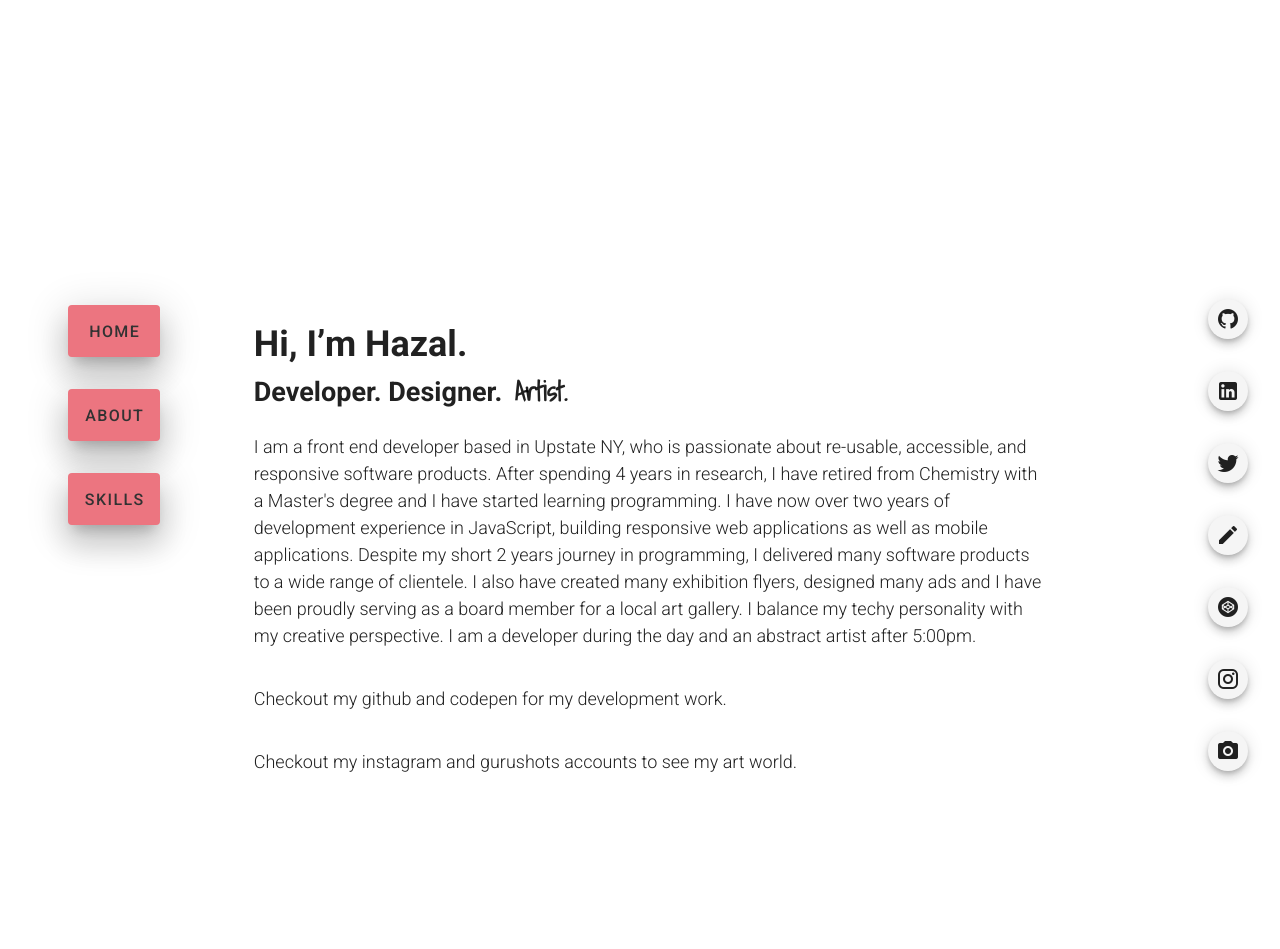
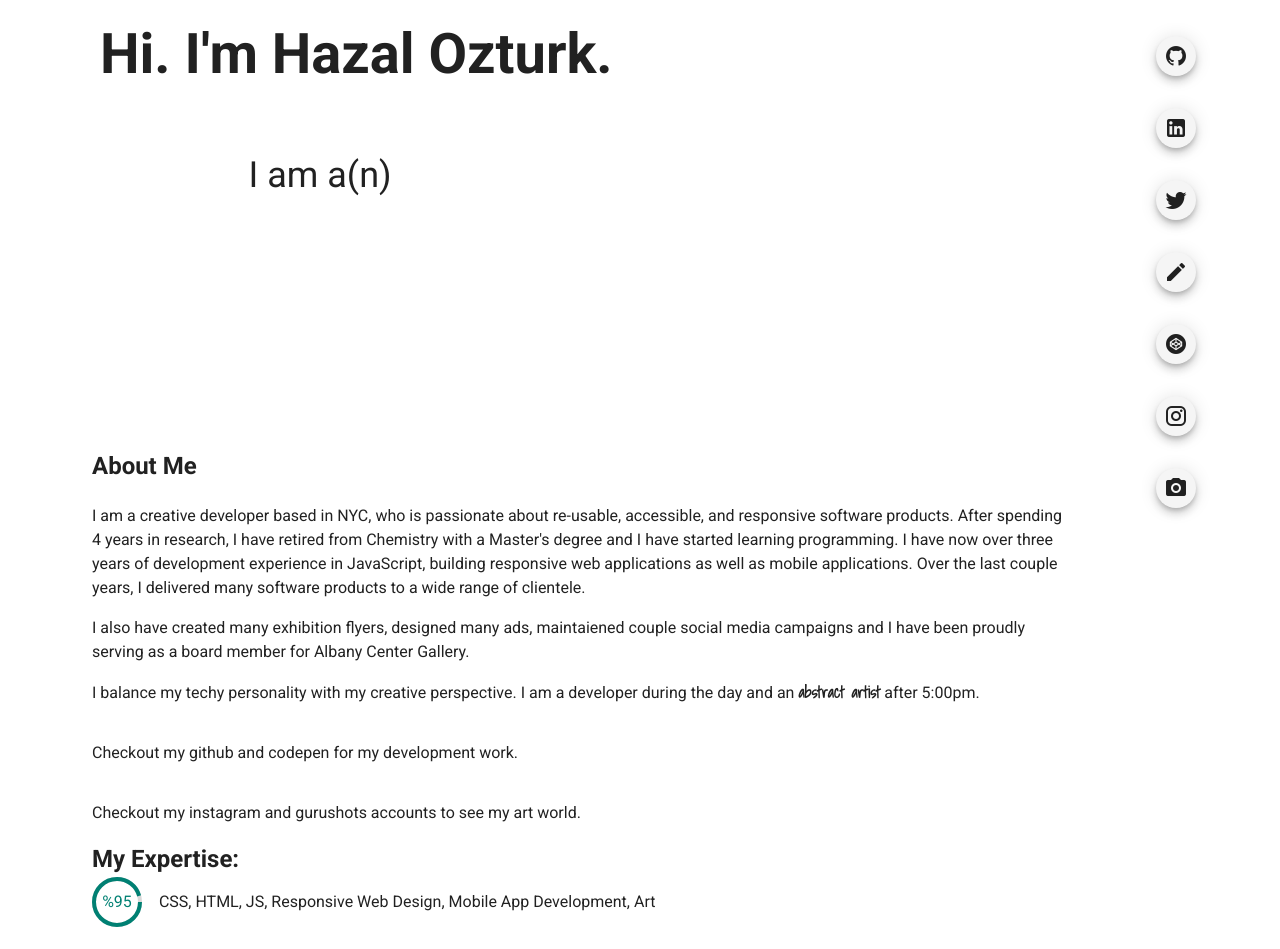
Before and after one commit to hazalozturk/hazalozturk, a Vue app: page /about in a window 1280 px wide. Shown: the top 949 px of the page. Before the commit the page ends 807 px from the top, so only its background shows below. Built offline with nearby package versions, Linux system fonts and the light colour scheme.

Commit message:
Change the layout to have only one landing page

```diff
--- a/src/App.vue
+++ b/src/App.vue
@@ -1,19 +1,21 @@
 <template>
   <v-app>
     <v-main>
-      <router-view></router-view>
+      <home-page />
     </v-main>
   </v-app>
 </template>
 
 <script>
+import HomePage from "./components/homePage.vue";
 
 export default {
   name: "App",
   components: {
+    HomePage,
   },
   data: () => ({
     //
-  })
+  }),
 };
 </script>
--- /dev/null
+++ b/src/assets/styles/app.css
@@ -0,0 +1,94 @@
+@import url("https://fonts.googleapis.com/css?family=Roboto:700");
+
+body {
+    margin: 0px;
+    font-family: "Roboto";
+    text-align: center;
+    color: #2b2b2b;
+}
+
+#rotate-container {
+    font-size: 36px;
+    position: absolute;
+    width: 100%;
+    right: 25%;
+    display: block;
+}
+
+#rotate-wrapper {
+    height: 60px;
+    overflow: hidden;
+    text-transform: uppercase;
+}
+
+#rotate-wrapper > div > div {
+    color: #2b2b2b;
+    padding: 4px 15px;
+    height: 55px;
+    margin-bottom: 40px;
+    display: inline-block;
+}
+
+#rotate-wrapper div:first-child {
+    animation: show 5s linear infinite;
+}
+
+#rotate-wrapper div div {
+    background: #4c998e;
+}
+#rotate-wrapper div:first-child div {
+    background: #f4ac79;
+}
+#rotate-wrapper div:last-child div {
+    background: #ec7580;
+}
+
+@keyframes show {
+    0% {
+        margin-top: -270px;
+    }
+    5% {
+        margin-top: -180px;
+    }
+    33% {
+        margin-top: -180px;
+    }
+    38% {
+        margin-top: -90px;
+    }
+    66% {
+        margin-top: -90px;
+    }
+    71% {
+        margin-top: 0px;
+    }
+    99.99% {
+        margin-top: 0px;
+    }
+    100% {
+        margin-top: -270px;
+    }
+}
+
+.name-title {
+    font-size: 56px;
+    font-weight: bold;
+    width: 100%;
+    display: block;
+    z-index: 1;
+}
+
+.artist {
+    font-family: "Shadows Into Light", cursive;
+}
+
+@media only screen and (max-width: 815px) {
+    .name-title {
+        font-size: 36px;
+    }
+}
+
+.foo {
+    background-color: white;
+    border-radius: 50px;
+}
--- a/src/components/aboutPage.vue
+++ /dev/null
@@ -1,52 +0,0 @@
-<template>
-  <v-container fluid pt-0>
-    <v-layout row>
-      <v-flex xs10>
-        <v-layout row>
-          <v-flex xs10 mx-9 pl-sm-5>
-            <v-img
-              :src="require('../assets/name.png?lazy')"
-              class="float-left name-image"
-              contain
-              width="650"
-              alt="Hazal Ozturk name with a irregular shaped background"
-            ></v-img>
-          </v-flex>
-        </v-layout>
-
-        <v-layout row>
-          <v-flex xs5 sm2 md2 pl-9>
-            <sidebarMenu />
-          </v-flex>
-          <aboutInfo></aboutInfo>
-        </v-layout>
-      </v-flex>
-
-      <v-flex xs2 align-self-sm-end class="social-link-list"
-        ><socialLink
-      /></v-flex>
-    </v-layout>
-  </v-container>
-</template>
-
-<script>
-import socialLink from "./socialLink";
-import sidebarMenu from "./sidebarMenu";
-import aboutInfo from "../helpers/aboutInfo";
-
-export default {
-  name: "AboutPage",
-  components: {
-    socialLink,
-    sidebarMenu,
-    aboutInfo,
-  },
-  data: () => ({}),
-};
-</script>
-
-<style>
-.artist {
-  font-family: "Shadows Into Light", cursive;
-}
-</style>
--- a/src/components/homePage.vue
+++ b/src/components/homePage.vue
@@ -1,38 +1,41 @@
 <template>
-  <v-container fluid pt-0>
-    <v-layout row>
-      <v-flex xs10>
-        <v-layout row>
-          <v-flex xs10 mx-9 pl-sm-5>
-            <v-img
-              :src="require('../assets/name.png?lazy')"
-              class="float-left name-image"
-              contain
-              width="650"
-              alt="Hazal Ozturk name with a irregular shaped background"
-            ></v-img>
-          </v-flex>
-        </v-layout>
-
-        <v-layout row>
-          <v-flex xs5 sm2 md2 pl-9>
-            <sidebarMenu />
-          </v-flex>
-
-          <v-flex xs12 sm10 md10>
+  <v-container fluid>
+    <v-row class="px-10">
+      <v-col cols="10">
+        <v-row>
+          <v-col cols="10" class="name-title text-left ml-12">
+            Hi. I'm Hazal Ozturk.
+          </v-col>
+        </v-row>
+        <v-row class="mt-10">
+          <v-col cols="4">
+            <div id="rotate-container">
+              I am a(n)
+              <div id="rotate-wrapper">
+                <div><div class="artist">Artist.</div></div>
+                <div><div>UI Designer.</div></div>
+                <div><div>Front End Developer.</div></div>
+              </div>
+            </div>
+          </v-col>
+          <v-col cols="8">
             <v-img
               :src="require('../assets/art-dev-design.png?lazy')"
-              class="float-right"
               contain
               height="300"
               alt="female illustration"
             ></v-img>
-          </v-flex>
-        </v-layout>
-      </v-flex>
-
-      <v-flex xs2 align-self-sm-end class="social-link-list"><socialLink /></v-flex>
-    </v-layout>
+          </v-col>
+        </v-row>
+        <v-col cols="12" class="text-left ml-10">
+          <aboutInfo />
+        </v-col>
+        <v-col cols="12" class="text-left ml-10">
+          <skills-info />
+        </v-col>
+      </v-col>
+      <v-col class="social-link-list" cols="2"><socialLink /></v-col>
+    </v-row>
   </v-container>
 </template>
 
@@ -46,16 +49,18 @@
 
 <script>
 import socialLink from "./socialLink";
-import sidebarMenu from "./sidebarMenu";
+import aboutInfo from "../helpers/aboutInfo";
+import skillsInfo from "../helpers/skillsInfo";
 
 export default {
   name: "homePage",
   components: {
     socialLink,
-    sidebarMenu
+    aboutInfo,
+    skillsInfo,
   },
   data: () => ({
     //
-  })
+  }),
 };
 </script>
--- a/src/components/sidebarMenu.vue
+++ /dev/null
@@ -1,55 +0,0 @@
-<template>
-  <v-list flat color="transparent" max-width="150px">
-    <v-list-item-group>
-      <v-list-item color="transparent" v-for="(sub, i) in menu" :key="i">
-        <v-list-item-icon>
-          <router-link :to="sub.href">
-            <v-btn
-              dark
-              color="#EC7580"
-              class="subheading mx-3 px-3 button-text"
-              target="_blank"
-              elevation="20"
-              x-large
-            >
-              {{ sub.title }}
-            </v-btn>
-          </router-link>
-        </v-list-item-icon>
-        <v-list-item-action-text></v-list-item-action-text>
-      </v-list-item>
-    </v-list-item-group>
-  </v-list>
-</template>
-
-<style>
-div a {
-  text-decoration: none;
-}
-</style>
-<script>
-export default {
-  name: "sidebarMenu",
-  data: () => ({
-    menu: [
-      {
-        title: "Home",
-        href: "/",
-      },
-      {
-        title: "About",
-        href: "/about",
-      },
-      {
-        title: "Skills",
-        href: "/skills",
-      },
-    ],
-  }),
-};
-</script>
-<style>
-.button-text{
-  color: #323232 !important
-}
-</style>
--- a/src/components/skillsPage.vue
+++ /dev/null
@@ -1,51 +0,0 @@
-<template>
-  <v-container fluid pt-0>
-    <v-layout row>
-      <v-flex xs10>
-        <v-layout row>
-          <v-flex xs10 mx-9 pl-sm-5>
-            <v-img
-              :src="require('../assets/name.png?lazy')"
-              class="float-left name-image"
-              contain
-              width="650"
-              alt="Hazal Ozturk name with a irregular shaped background"
-            ></v-img>
-          </v-flex>
-        </v-layout>
-
-        <v-layout row>
-          <v-flex xs5 sm2 md2 pl-9>
-            <sidebarMenu />
-          </v-flex>
-
-          <v-flex xs12 sm10 md10 pr-9>
-            <v-layout row justify-center>
-              <skillsInfo></skillsInfo>
-            </v-layout>
-          </v-flex>
-        </v-layout>
-      </v-flex>
-
-      <v-flex xs2 align-self-sm-end class="social-link-list"
-        ><socialLink
-      /></v-flex>
-    </v-layout>
-  </v-container>
-</template>
-
-<script>
-import socialLink from "./socialLink";
-import sidebarMenu from "./sidebarMenu";
-import skillsInfo from "../helpers/skillsInfo";
-
-export default {
-  name: "SkillsPage",
-  components: {
-    socialLink,
-    sidebarMenu,
-    skillsInfo,
-  },
-  data: () => ({}),
-};
-</script>
--- a/src/helpers/aboutInfo.vue
+++ b/src/helpers/aboutInfo.vue
@@ -1,28 +1,35 @@
 <template>
-  <v-flex xs12 sm10 md10 pl-15 pr-9 pt-5>
-    <blockquote class="blockquote">
-      <h1>Hi, I’m Hazal.</h1>
-      <h2>Developer. Designer.<span class="artist"> Artist.</span></h2>
+  <v-row>
+    <blockquote>
+      <h2>About Me</h2>
       <p class="pt-5">
-        I am a front end developer based in Upstate NY, who is passionate about
+        I am a creative developer based in NYC, who is passionate about
         re-usable, accessible, and responsive software products. After spending
-        4 years in research, I have retired from Chemistry with a Master's degree and
-        I have started learning programming. I have now over two years of
-        development experience in JavaScript, building responsive web applications
-        as well as mobile applications. Despite my short 2 years journey in programming,
+        4 years in research, I have retired from Chemistry with a Master's
+        degree and I have started learning programming. I have now over three
+        years of development experience in JavaScript, building responsive web
+        applications as well as mobile applications. Over the last couple years,
         I delivered many software products to a wide range of clientele.
-        I also have created many exhibition flyers, designed many ads and I have been proudly serving
-        as a board member for a local art gallery. I balance my techy personality with my creative
-        perspective. I am a developer during the day and an abstract artist after 5:00pm.
+      </p>
+      <p>
+        I also have created many exhibition flyers, designed many ads,
+        maintaiened couple social media campaigns and I have been proudly
+        serving as a board member for Albany Center Gallery.
+      </p>
+      <p>
+        I balance my techy personality with my creative perspective. I am a
+        developer during the day and an
+        <span class="artist font-weight-bold">abstract artist</span> after
+        5:00pm.
       </p>
       <p class="pt-5">
         Checkout my github and codepen for my development work.
       </p>
-       <p class="pt-5">
+      <p class="pt-5">
         Checkout my instagram and gurushots accounts to see my art world.
       </p>
     </blockquote>
-  </v-flex>
+  </v-row>
 </template>
 
 <script>
--- a/src/helpers/skillsInfo.vue
+++ b/src/helpers/skillsInfo.vue
@@ -1,20 +1,21 @@
 <template>
-  <v-flex xs12 sm10 md10 pl-15 pr-9 pt-5>
-    <blockquote class="blockquote">
-      <h1>My Expertise:</h1>
+  <v-row>
+    <blockquote>
+      <h2>My Expertise:</h2>
       <v-row align="center" v-for="(skill, index) in skills" :key="index">
-        <v-col lg="1" md="2" sm="3"
+        <v-col cols="1"
           ><v-progress-circular
+            class="foo"
             :size="50"
             :value="skill.percent"
             :color="skill.color"
             >%{{ skill.percent }}</v-progress-circular
           ></v-col
         >
-        <v-col lg="11" md="10" sm="9">{{ skill.title }}</v-col>
+        <v-col cols="11" class="pl-7">{{ skill.title }}</v-col>
       </v-row>
     </blockquote>
-  </v-flex>
+  </v-row>
 </template>
 
 <script>
@@ -23,23 +24,24 @@ export default {
   data: () => ({
     skills: [
       {
-        title: "CSS, HTML, JS, Responsive Web Design, Mobile App Development",
-        color: "#095c43",
+        title:
+          "CSS, HTML, JS, Responsive Web Design, Mobile App Development, Art",
+        color: "#008073",
         percent: 95,
       },
       {
-        title: "Git, NodeJS, Webpack, React, React Native, Vue, Wordpress, Figma",
-        color: "#8a390d",
+        title: "Git, Webpack, React, React Native, Vue, Figma",
+        color: "#9C27B0",
         percent: 75,
       },
       {
-        title: "Docker, Laravel, Sentry, Github Actions, UI/UX Design",
-        color: "#375d87",
+        title: "Sentry, Github Actions, NodeJS, UI/UX Design, Adobe Suite",
+        color: "#0D47A1",
         percent: 35,
       },
       {
-        title: "Animejs, SVG Animations",
-        color: "#5c626d",
+        title: "Animejs, SVG Animations, cypress",
+        color: "#2E7D32",
         percent: 15,
       },
     ],
--- a/src/main.js
+++ b/src/main.js
@@ -3,33 +3,17 @@ import App from './App.vue'
 import vuetify from './plugins/vuetify';
 import * as Sentry from '@sentry/browser';
 import * as Integrations from '@sentry/integrations';
-import VueRouter from 'vue-router';
-const aboutPage = () => import('@/components/aboutPage');
-const skillsPage = () => import('@/components/skillsPage');
-const homePage = () => import('@/components/homePage');
 
+require('@/assets/styles/app.css')
 
 Vue.config.productionTip = false
-Vue.use(VueRouter)
-
-const routes = [
-  { path: '/', component: homePage },
-  { path: '/about', component: aboutPage },
-  { path: '/skills', component: skillsPage }
-];
-
-const router = new VueRouter({
-  mode: 'history',
-  routes
-});
 
 new Vue({
   vuetify,
-  router,
   render: h => h(App)
 }).$mount('#app')
 
 Sentry.init({
   dsn: 'https://d8b794e1bd8f4157913c89372fcb5ec3@sentry.io/1801469',
-  integrations: [new Integrations.Vue({Vue, attachProps: true})],
+  integrations: [new Integrations.Vue({ Vue, attachProps: true })],
 });
```
Also changed, not shown: src/assets/name.png (deleted), src/assets/self.png (deleted).
